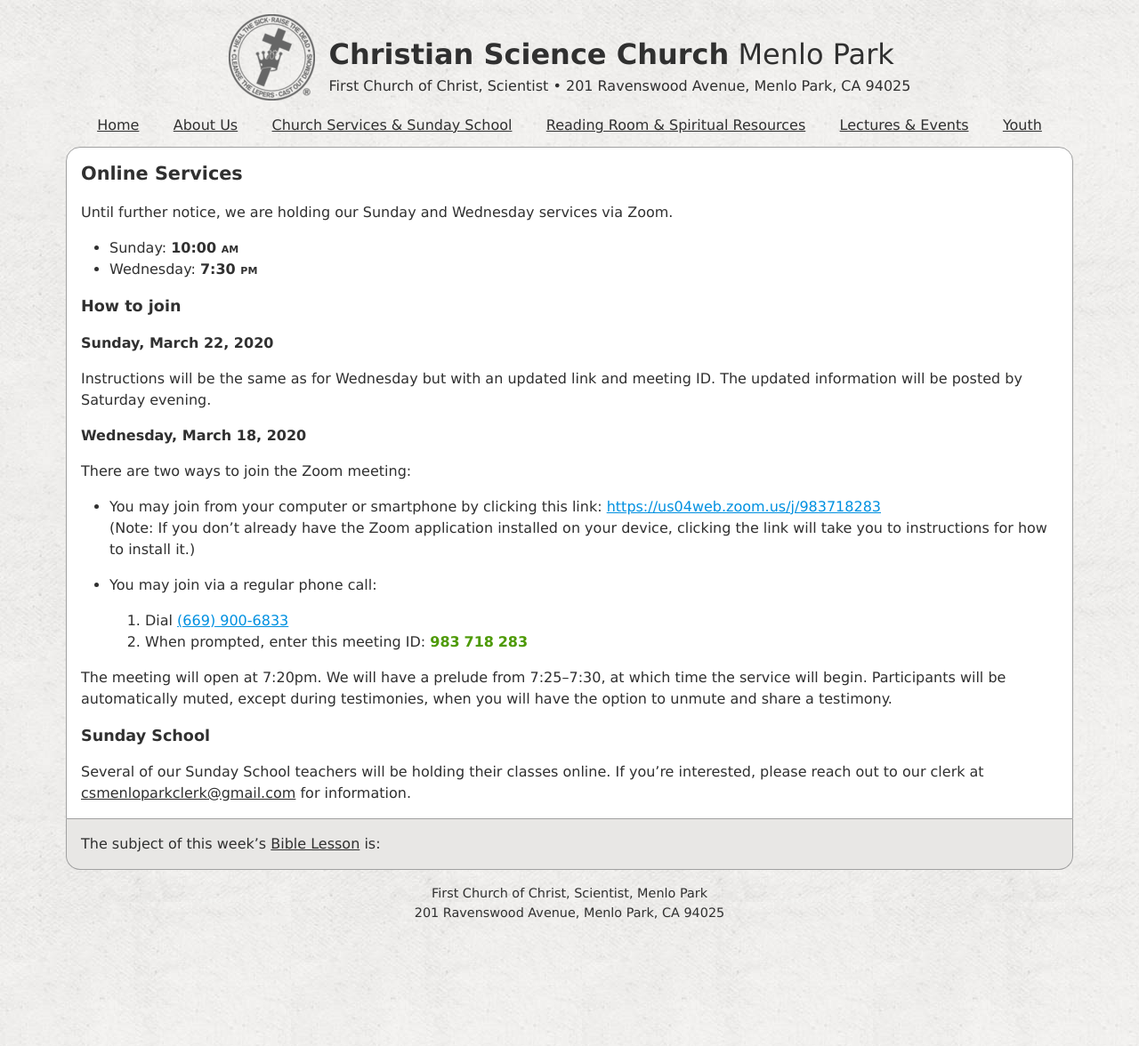
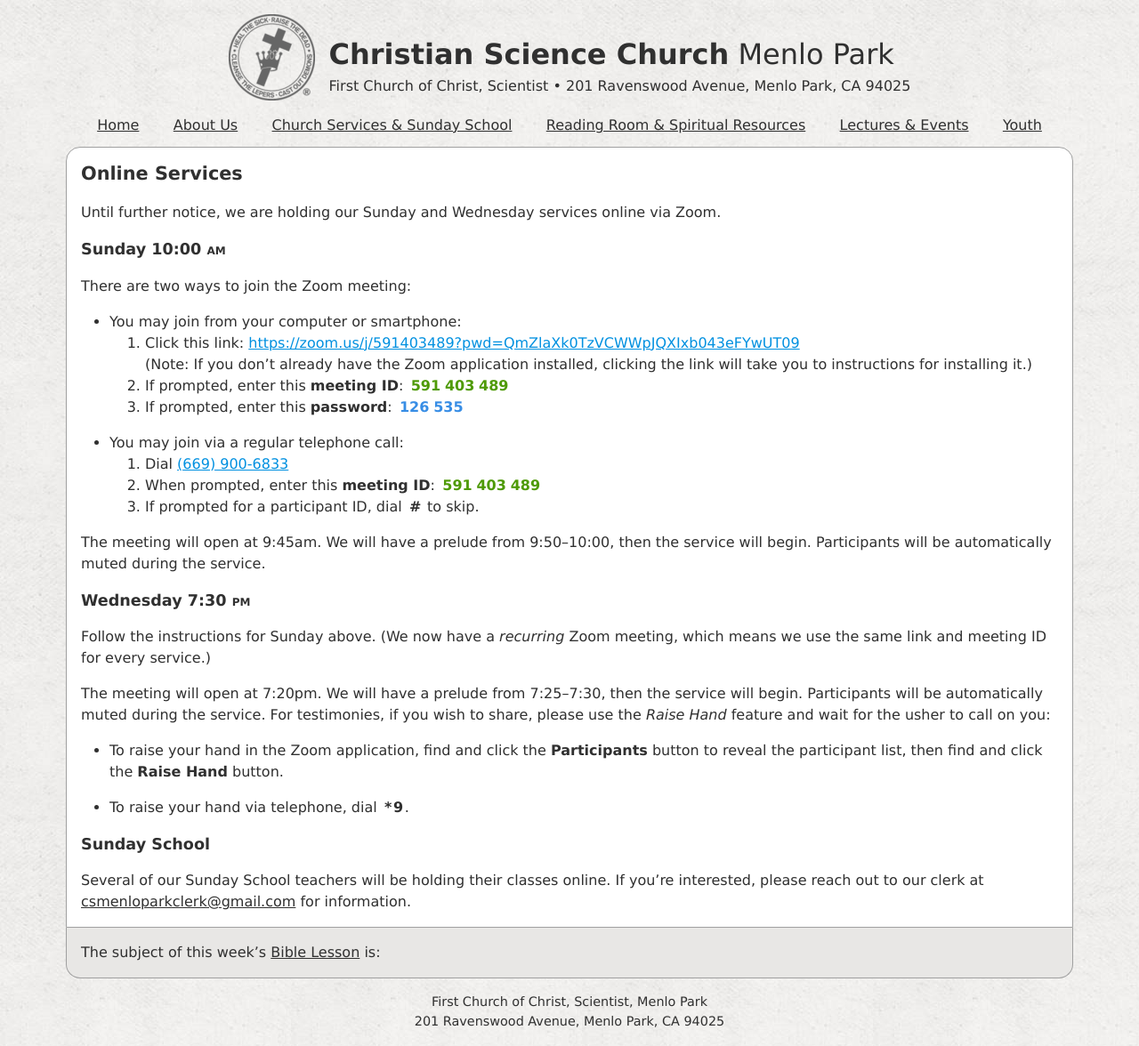
Before and after one commit to kalgynirae/csmenlopark, a Jekyll site: the page built from pages/online-services.md, in a window 1280 px wide. Shown: the whole page at 89% size. Built offline with Jekyll 4.4.1, drawn with Linux system fonts in a browser that asks for light colours; nearby versions of some CDN libraries; our own code applies the rules of GitHub Pages for plain Markdown files; before the commit the page ends 1053 px from its top, so only the background shows below that.

Commit message:
Update instructions with the recurring meeting

```diff
--- a/assets/style.sass
+++ b/assets/style.sass
@@ -314,5 +314,18 @@
 .meeting-id
   color: $green
   font-weight: bold
+  margin-left: 0.2em
   span
     margin-right: 0.3em
+
+.meeting-password
+  color: $button-blue
+  font-weight: bold
+  margin-left: 0.2em
+  span
+    margin-right: 0.3em
+
+.phone-keypresses
+  font-weight: bold
+  letter-spacing: 0.1em
+  margin-left: 0.2em
--- a/pages/online-services.md
+++ b/pages/online-services.md
@@ -7,37 +7,48 @@
 
 # Online Services
 
-Until further notice, we are holding our Sunday and Wednesday services via Zoom.
+Until further notice, we are holding our Sunday and Wednesday services online
+via Zoom.
 
-* Sunday: <time datetime="10:00">10:00 am</time>
-* Wednesday: <time datetime="19:30">7:30 pm</time>
-
-## How to join
-
-### Sunday, March 22, 2020
-
-Instructions will be the same as for Wednesday but with an updated link and
-meeting ID. The updated information will be posted by Saturday evening.
-
-### Wednesday, March 18, 2020
+## Sunday <time datetime="10:00">10:00 am</time>
 
 There are two ways to join the Zoom meeting:
 
-* You may join from your computer or smartphone by clicking this link:
-  <a class="blue" href="https://us04web.zoom.us/j/983718283" rel="external" target="_blank">https://us04web.zoom.us/j/983718283</a>
-  <br>
-  (Note: If you don't already have the Zoom application installed on your
-  device, clicking the link will take you to instructions for how to install
-  it.)
+* You may join from your computer or smartphone:
+  1. Click this link:
+    <a class="blue" href="https://zoom.us/j/591403489?pwd=QmZlaXk0TzVCWWpJQXIxb043eFYwUT09" rel="external" target="_blank">https://zoom.us/j/591403489?pwd=QmZlaXk0TzVCWWpJQXIxb043eFYwUT09</a>
+    <br>
+    (Note: If you don't already have the Zoom application installed, clicking the
+    link will take you to instructions for installing it.)
+  2. If prompted, enter this **meeting ID**: <span class="meeting-id"><span>591</span><span>403</span>489</span>
+  3. If prompted, enter this **password**: <span class="meeting-password"><span>126</span>535</span>
 
-* You may join via a regular phone call:
+<!---->
+* You may join via a regular telephone call:
   1. Dial <a class="blue" href="tel:+16699006833">(669) 900-6833</a>
-  2. When prompted, enter this meeting ID: <span class="meeting-id"><span>983</span><span>718</span><span>283</span></span>
+  2. When prompted, enter this **meeting ID**: <span class="meeting-id"><span>591</span><span>403</span>489</span>
+  3. If prompted for a participant ID, dial <span class="phone-keypresses">#</span> to skip.
 
-The meeting will open at 7:20pm.  We will have a prelude from 7:25–7:30, at
-which time the service will begin.  Participants will be automatically muted,
-except during testimonies, when you will have the option to unmute and share a
-testimony.
+The meeting will open at 9:45am. We will have a prelude from 9:50–10:00, then
+the service will begin.  Participants will be automatically muted during the
+service.
+
+
+## Wednesday <time datetime="19:30">7:30 pm</time>
+
+Follow the instructions for Sunday above. (We now have a *recurring* Zoom
+meeting, which means we use the same link and meeting ID for every service.)
+
+The meeting will open at 7:20pm.  We will have a prelude from 7:25–7:30, then
+the service will begin.  Participants will be automatically muted during the
+service. For testimonies, if you wish to share, please use the *Raise Hand*
+feature and wait for the usher to call on you:
+
+* To raise your hand in the Zoom application, find and click the **Participants** button to reveal the
+  participant list, then find and click the **Raise Hand** button.
+
+* To raise your hand via telephone, dial <span class="phone-keypresses">*9</span>.
+
 
 ## Sunday School
 
```
